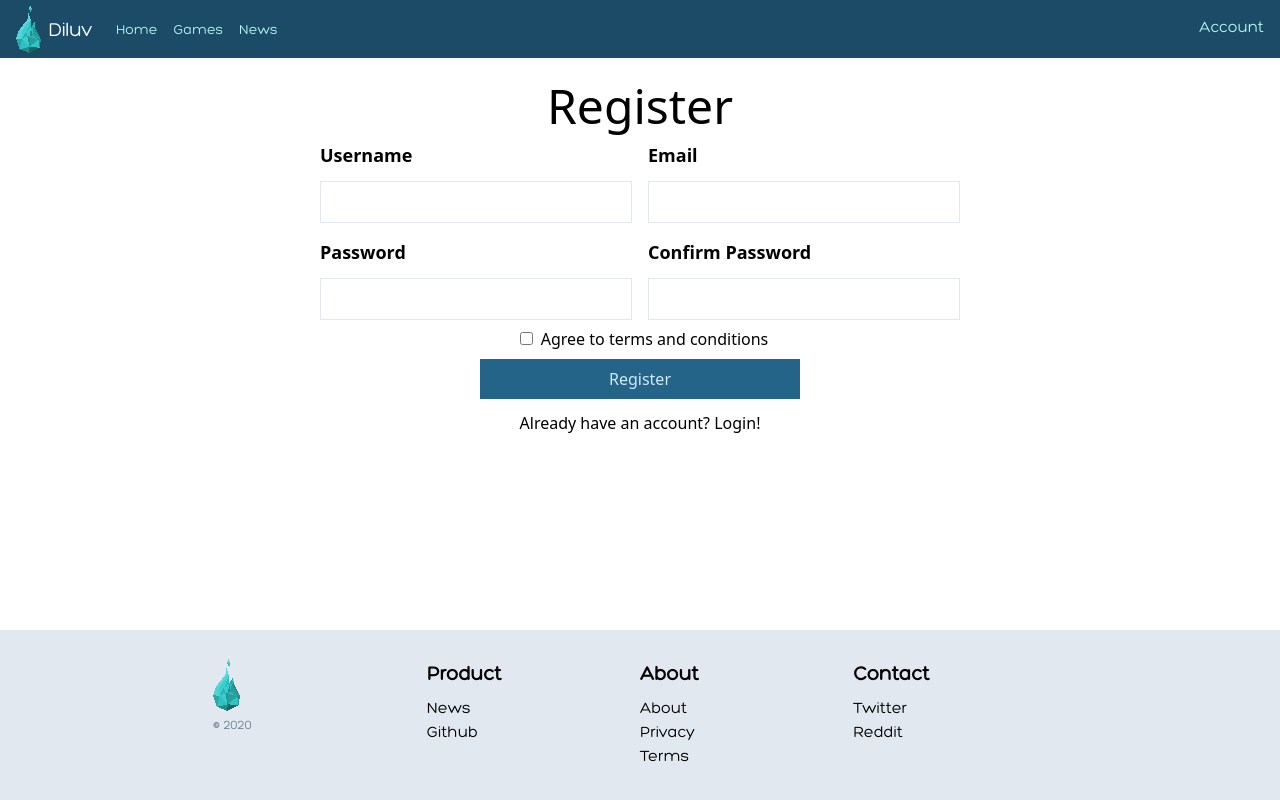
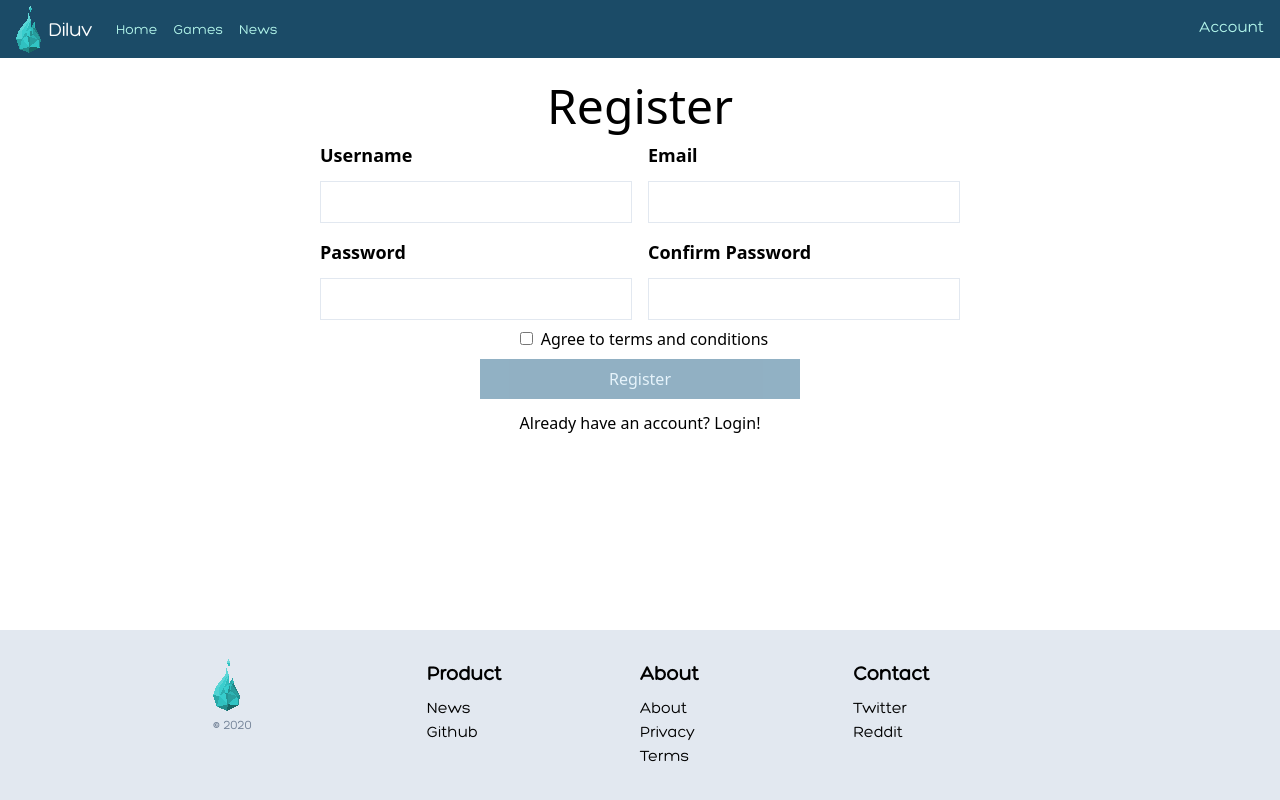
Before and after one commit to Diluv/Diluv-Website, a Next.js app: page /register in a window 1280 px wide. Built offline with nearby package versions, Linux system fonts and the light colour scheme; what axios-auth-refresh, tailwindcss-elevation, tailwindcss-spinner would draw is missing.

Commit message:
make the register button actually look good when disabled

```diff
--- a/src/pages/register.tsx
+++ b/src/pages/register.tsx
@@ -122,13 +122,15 @@ function renderPostRegister() {
       <div className="text-center">
         <h1 className={"text-5xl"}>Register</h1>
       </div>
-      <div className={`w-5/6 md:w-1/2 mt-5 mx-auto max-w-sm focus:bg-black border ${darkMode ? "bg-dark-600 border-gray-500 shadow-light-lg" : "bg-gray-100 border-gray-500 shadow-lg"} rounded`}>
+      <div
+        className={`w-5/6 md:w-1/2 mt-5 mx-auto max-w-sm focus:bg-black border ${darkMode ? "bg-dark-600 border-gray-500 shadow-light-lg" : "bg-gray-100 border-gray-500 shadow-lg"} rounded`}>
         <div className={"p-4"}>
           <h6 className={"text-2xl font-medium mb-2"}>Email Verification</h6>
           <p>You should have received an email with a verification link.</p>
           <p className={"my-3"}>if you don't see it, check your spam folder</p>
-          <button className={"block bg-diluv-700 hover:bg-diluv-500 text-diluv-200 hover:text-white py-2 w-full transition-colors duration-200 ease-in"}>Send
-            Again
+          <button
+            className={"block bg-diluv-700 hover:bg-diluv-500 text-diluv-200 hover:text-white py-2 w-full transition-colors duration-200 ease-in"}>
+            Send Again
           </button>
         </div>
       </div>
@@ -343,15 +345,17 @@ function RegisterPage() {
                        // @ts-ignore
                        handleChange(e, fields.current.terms, fields.current, forceUpdate);
                      }}
-                     className={"focus:outline-none focus:shadow-outline border border-gray-300 mt-3 text-black mr-2"}/>
+                     className={"focus:outline-none focus:shadow-outline mt-3 mr-2"}/>
               <label className={"text-md"}>Agree to terms and conditions</label>
             </div>
           </div>
           <div className={"md:w-1/4 w-5/6 mx-auto mt-2"}>
-            <button disabled={true} type={"submit"} className={"block bg-diluv-700 hover:bg-diluv-500 text-diluv-200 hover:text-white p-2 w-full transition-colors duration-200 ease-in disabled:opacity-100 disabled:text-diluv-100 disabled:bg-diluv-700"}>Register</button>
+            <button disabled type={"submit"}
+                    className={"block bg-diluv-700 disabled:bg-diluv-700 hover:bg-diluv-500 text-diluv-200 disabled:text-diluv-200 hover:text-white p-2 w-full transition-colors duration-200 ease-in disabled:opacity-50 disabled:cursor-not-allowed"}>Register
+            </button>
           </div>
         </form>
-        <div className={"md:w-1/2 w-5/6 mx-auto mt-3 text-center"}>
+        <div className={"md:w-1/2 w-5/6 mx-auto my-3 text-center"}>
           <p>Already have an account? <Link href={"/login"}><span className={"hover:text-diluv-500 cursor-pointer"}>Login!</span></Link></p>
         </div>
       </div>
--- a/tailwind.config.js
+++ b/tailwind.config.js
@@ -108,7 +108,10 @@ module.exports = {
     variants: {
         fill: ['responsive', 'hover'],
         spinner: ['responsive'],
-
+        opacity: ['responsive', 'hover', 'focus', 'disabled'],
+        cursor: ['responsive', 'disabled'],
+        backgroundColor: ['responsive', 'hover', 'focus', 'disabled'],
+        textColor: ['responsive', 'hover', 'focus', 'disabled'],
     },
     plugins: [
         require('tailwindcss-elevation')(['responsive']),
```
